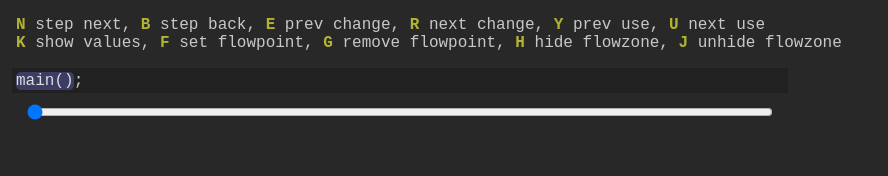
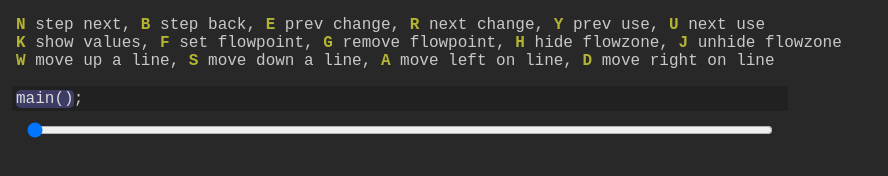
Before and after one commit to clinei/codeliteral, a plain HTML site: page index.html in a window 1280 px wide. Shown: the whole page, without its empty margins (0-888 px from the left). Drawn offline with Linux system fonts and the light colour scheme.

Commit message:
added missing instructions for moving up and down between lines, and left and right on a line

```diff
--- a/index.html
+++ b/index.html
@@ -18,6 +18,11 @@
 			<div class="key">G</div> remove flowpoint,
 			<div class="key">H</div> hide flowzone,
 			<div class="key">J</div> unhide flowzone
+			<br>
+			<div class="key">W</div> move up a line,
+			<div class="key">S</div> move down a line,
+			<div class="key">A</div> move left on line,
+			<div class="key">D</div> move right on line
 		</p>
 
 		<div class="wrapper">
```
